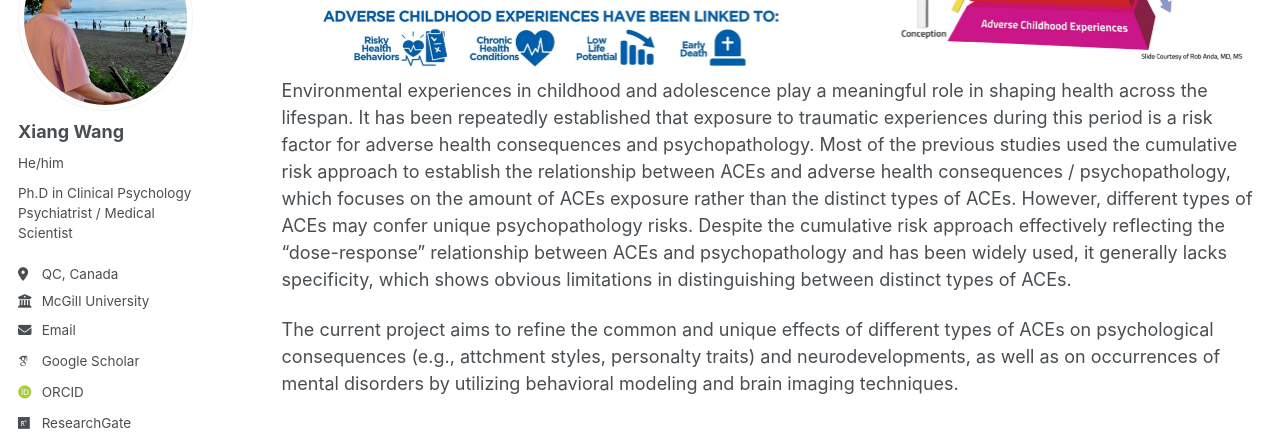
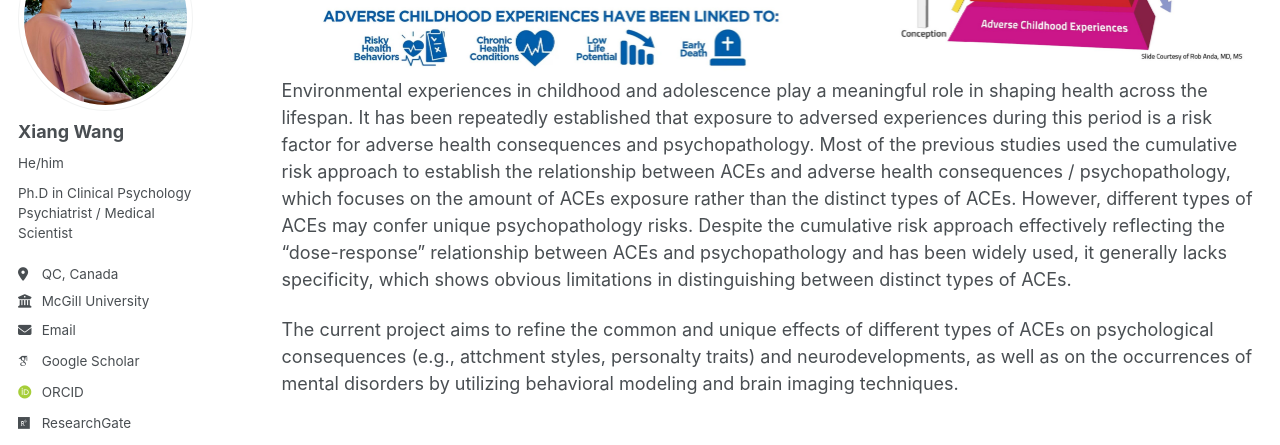
Before and after one commit to Xiang-Wangs/xiang-wangs.github.io, a Jekyll site: the page built from _pages/projects.md, in a window 1280 px wide and 900 px high, scrolled down 989 px. Shown: the part 180-625 px from the top of the window. Built offline with Jekyll 4.4.1, drawn with Linux system fonts in a browser that asks for light colours; some web fonts are replaced.

Commit message:
Update projects.md

```diff
--- a/_pages/projects.md
+++ b/_pages/projects.md
@@ -17,6 +17,6 @@ The current project aims to ultilize a person-centered method to identify MDD su
 ## Adversed Childhood Experiences in neuropsychiatric disorders across the life span
 
 ![ACEs_Combined](/images/projects/ACEs_Combined.jpg)
-Environmental experiences in childhood and adolescence play a meaningful role in shaping health across the lifespan. It has been repeatedly established that exposure to traumatic experiences during this period is a risk factor for adverse health consequences and psychopathology. Most of the previous studies used the cumulative risk approach to establish the relationship between ACEs and adverse health consequences / psychopathology, which focuses on the amount of ACEs exposure rather than the distinct types of ACEs. However, different types of ACEs may confer unique psychopathology risks. Despite the cumulative risk approach effectively reflecting the “dose-response” relationship between ACEs and psychopathology and has been widely used, it generally lacks specificity, which shows obvious limitations in distinguishing between distinct types of ACEs.
+Environmental experiences in childhood and adolescence play a meaningful role in shaping health across the lifespan. It has been repeatedly established that exposure to adversed experiences during this period is a risk factor for adverse health consequences and psychopathology. Most of the previous studies used the cumulative risk approach to establish the relationship between ACEs and adverse health consequences / psychopathology, which focuses on the amount of ACEs exposure rather than the distinct types of ACEs. However, different types of ACEs may confer unique psychopathology risks. Despite the cumulative risk approach effectively reflecting the “dose-response” relationship between ACEs and psychopathology and has been widely used, it generally lacks specificity, which shows obvious limitations in distinguishing between distinct types of ACEs.
 
-The current project aims to refine the common and unique effects of different types of ACEs on psychological consequences (e.g., attchment styles, personalty traits) and neurodevelopments, as well as on occurrences of mental disorders by utilizing behavioral modeling and brain imaging techniques.
+The current project aims to refine the common and unique effects of different types of ACEs on psychological consequences (e.g., attchment styles, personalty traits) and neurodevelopments, as well as on the occurrences of mental disorders by utilizing behavioral modeling and brain imaging techniques.
```
